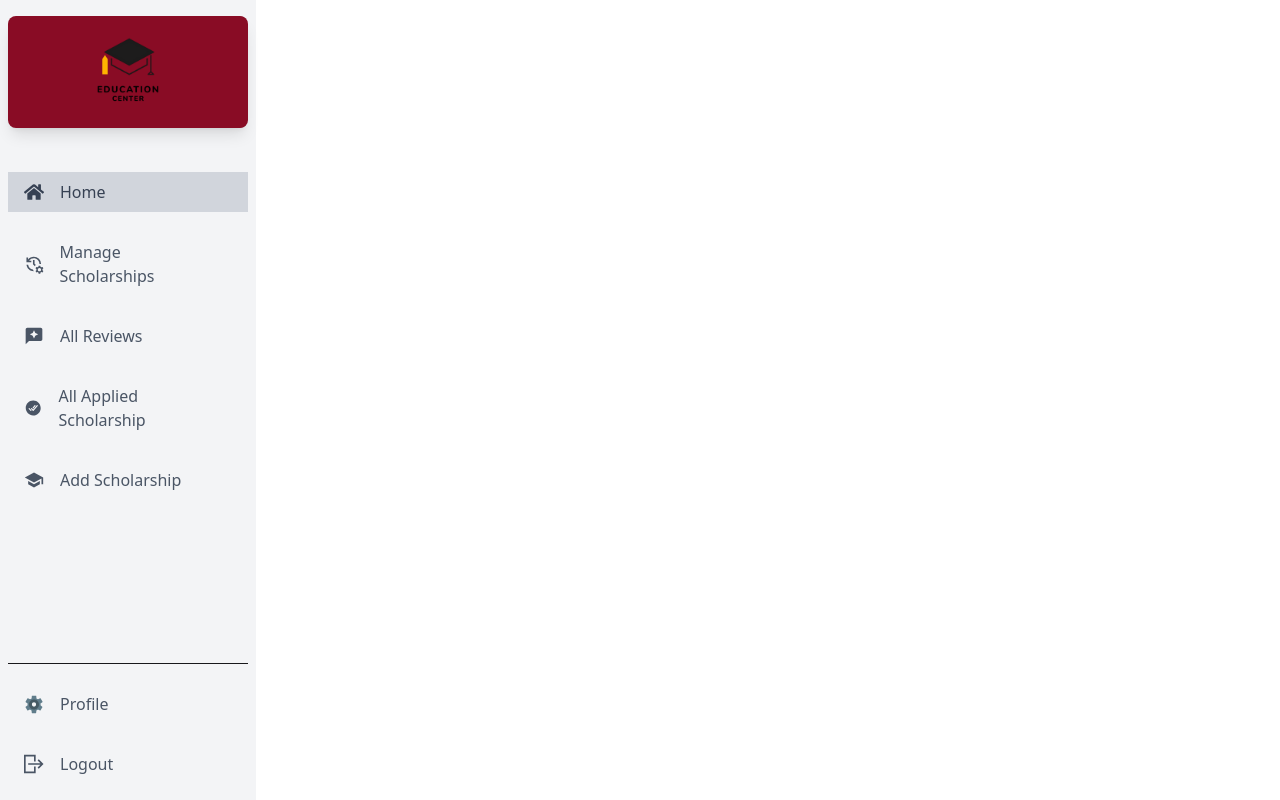
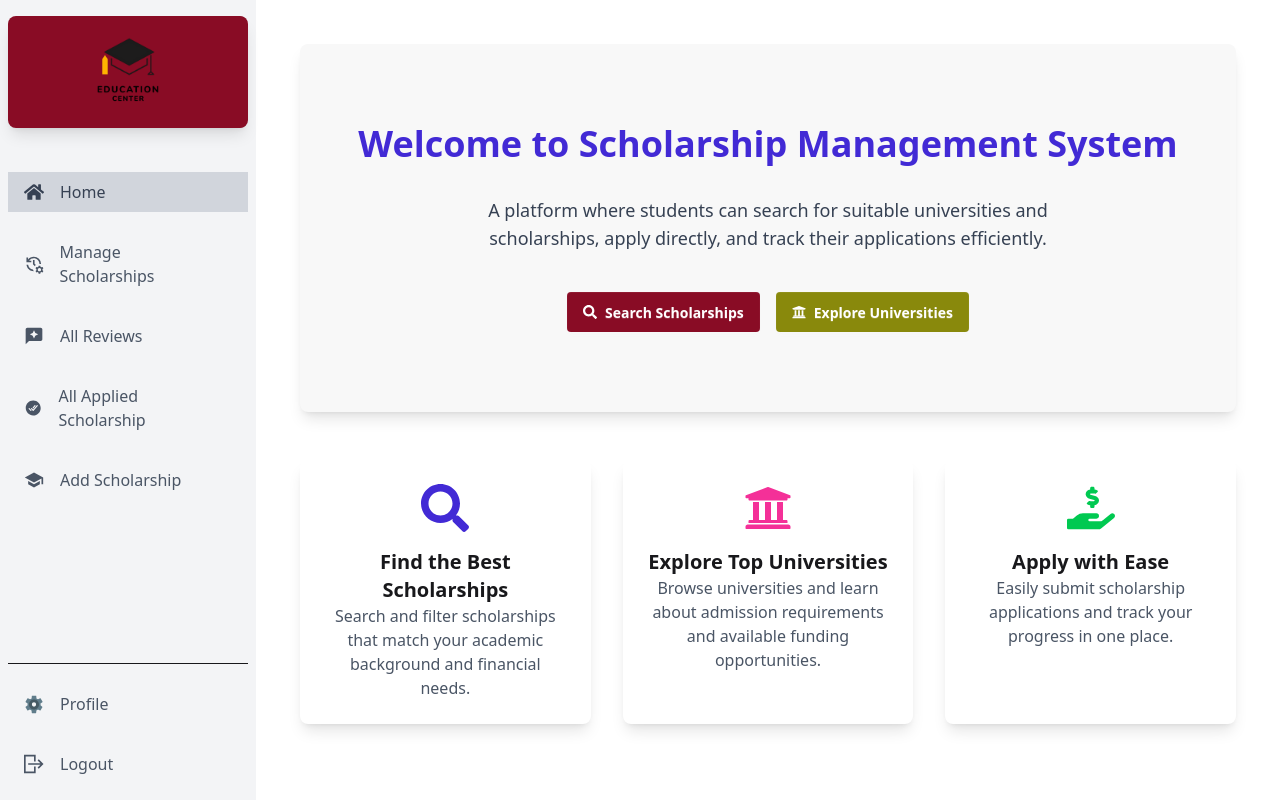
Before and after one commit to AbdullahAlTowsif/scholarship-management-client, a React (Vite) app: page /dashboard in a window 1280 px wide. Built offline with nearby package versions, Linux system fonts and the light colour scheme; no server answers.

Commit message:
home page added for dashboard

```diff
--- /dev/null
+++ b/src/pages/Dashboard/Common/ErrorPage.jsx
@@ -0,0 +1,19 @@
+import { Link } from "react-router-dom";
+import errorImage from "../../../assets/error-404-page.jpg";
+
+const ErrorPage = () => {
+  return (
+    <div className="flex flex-col items-center justify-center min-h-screen bg-gray-100 p-6">
+      <img src={errorImage} alt="Error" className="w-80 md:w-96 mb-6" />
+      <h1 className="text-3xl font-bold text-red-500 mb-4">Oops! Page Not Found</h1>
+      <p className="text-lg text-gray-600 mb-6 text-center">
+        The page you are looking for might have been removed or is temporarily unavailable.
+      </p>
+      <Link to="/" className="btn btn-primary px-6 py-3 text-lg">
+        Go Back Home
+      </Link>
+    </div>
+  );
+};
+
+export default ErrorPage;
--- /dev/null
+++ b/src/pages/Dashboard/Common/HomePage.jsx
@@ -0,0 +1,45 @@
+import { Link } from "react-router-dom";
+import { FaSearch, FaUniversity, FaHandHoldingUsd } from "react-icons/fa";
+
+const HomePage = () => {
+  return (
+    <div className="container mx-auto p-6">
+      <div className="hero bg-base-200 py-16 rounded-lg shadow-lg text-center">
+        <div className="hero-content flex flex-col items-center">
+          <h1 className="text-4xl font-bold text-primary">Welcome to Scholarship Management System</h1>
+          <p className="text-lg text-gray-700 mt-4 max-w-2xl">
+            A platform where students can search for suitable universities and scholarships, apply directly, and track their applications efficiently.
+          </p>
+          <div className="mt-6 flex flex-col md:flex-row gap-4">
+            <Link to="/scholarships" className="btn bg-[#890C25] text-white border-none flex items-center gap-2">
+              <FaSearch /> Search Scholarships
+            </Link>
+            <Link to="/universities" className="btn bg-[#89890C] border-none text-white flex items-center gap-2">
+              <FaUniversity /> Explore Universities
+            </Link>
+          </div>
+        </div>
+      </div>
+
+      <div className="mt-12 grid md:grid-cols-3 gap-8 text-center">
+        <div className="p-6 bg-white shadow-lg rounded-lg">
+          <FaSearch className="text-5xl text-primary mx-auto mb-4" />
+          <h3 className="text-xl font-semibold">Find the Best Scholarships</h3>
+          <p className="text-gray-600">Search and filter scholarships that match your academic background and financial needs.</p>
+        </div>
+        <div className="p-6 bg-white shadow-lg rounded-lg">
+          <FaUniversity className="text-5xl text-secondary mx-auto mb-4" />
+          <h3 className="text-xl font-semibold">Explore Top Universities</h3>
+          <p className="text-gray-600">Browse universities and learn about admission requirements and available funding opportunities.</p>
+        </div>
+        <div className="p-6 bg-white shadow-lg rounded-lg">
+          <FaHandHoldingUsd className="text-5xl text-green-500 mx-auto mb-4" />
+          <h3 className="text-xl font-semibold">Apply with Ease</h3>
+          <p className="text-gray-600">Easily submit scholarship applications and track your progress in one place.</p>
+        </div>
+      </div>
+    </div>
+  );
+};
+
+export default HomePage;
```
Also changed, not shown: src/routes/Routes.jsx (+12 -0 lines).
